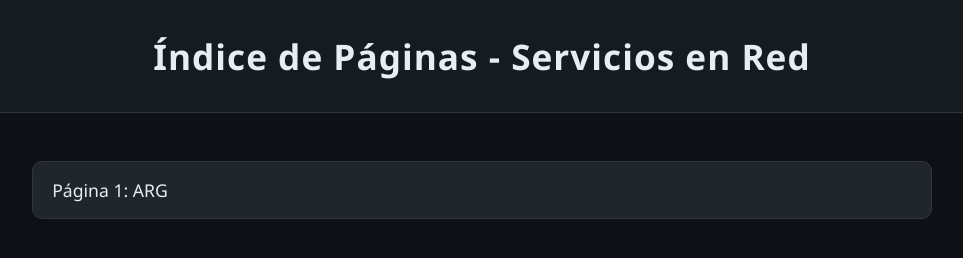
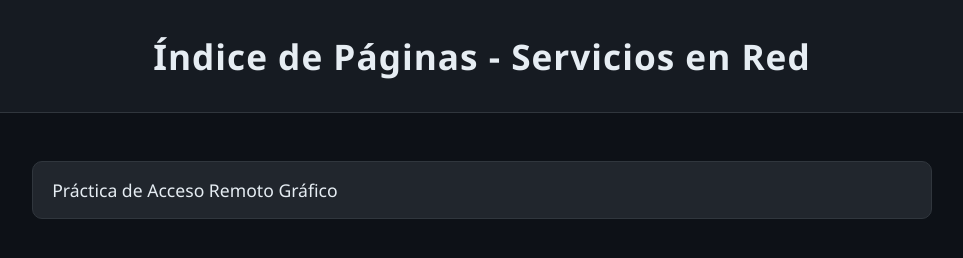
Before and after one commit to GTAlex1/pagservicios, a plain HTML site: page index.html in a window 1280 px wide. Shown: the whole page, without its empty margins (158-1121 px from the left). Drawn offline with Linux system fonts and the light colour scheme.

Commit message:
Update link text for ARG page

```diff
--- a/index.html
+++ b/index.html
@@ -69,7 +69,7 @@
 
 <div class="container">
     <div class="link-list">
-        <a class="page-link" href="arg.html">Página 1: ARG</a>
+        <a class="page-link" href="arg.html">Práctica de Acceso Remoto Gráfico</a>
         <!-- Añade más enlaces aquí → ejemplo:
         <a class="page-link" href="nombre.html">Título</a>
     </div>
```
